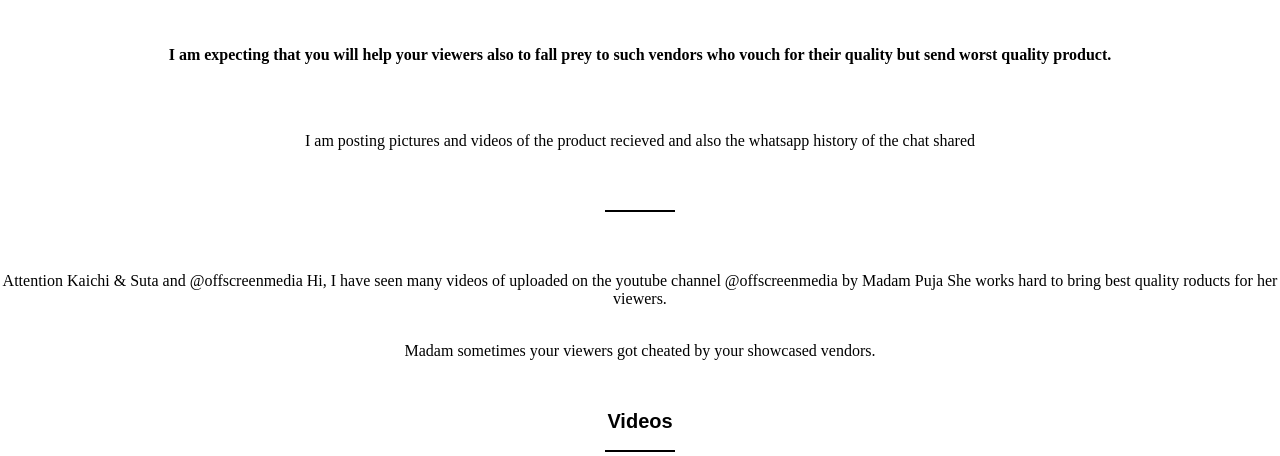
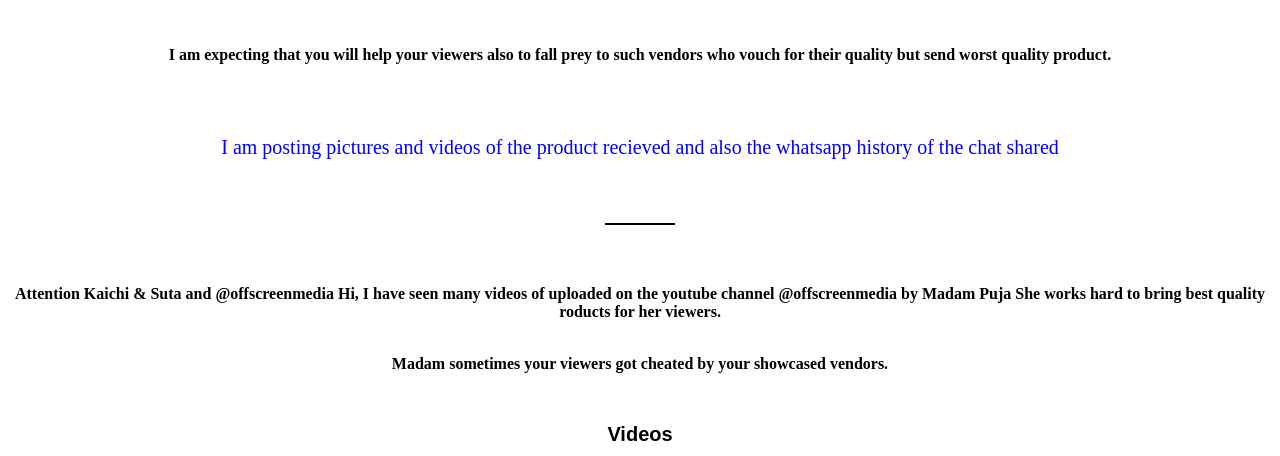
Before and after one commit to onlinecheatingvictims/offscreenmedia, a plain HTML site: page index.html in a window 1280 px wide. Shown: the part 860-1316 px from the top of the page. Drawn offline with Linux system fonts and the light colour scheme.

Commit message:
Add files via upload

```diff
--- a/index.html
+++ b/index.html
@@ -39,7 +39,7 @@
 
 			 <br>
 			 <br>
-			 <p>  I am posting pictures and videos of the product recieved and also the whatsapp history of the chat shared</p>
+			 <p style="color:blue; font-size:20px">  I am posting pictures and videos of the product recieved and also the whatsapp history of the chat shared</p>
 
 			<br>
 			<br>
@@ -52,13 +52,13 @@
 		<div class="line"></div>
 		<br>
 		<br>
-		<p> Attention Kaichi & Suta  and @offscreenmedia
+		<p> <b>Attention Kaichi & Suta  and @offscreenmedia
 
 			Hi, I have seen many videos of uploaded on the youtube channel @offscreenmedia by Madam Puja
-			She works hard to bring best quality roducts for her viewers.
+			She works hard to bring best quality roducts for her viewers.</b>
 
 			<br> <br>
-			<p>Madam sometimes your viewers got cheated by your showcased vendors. </p>
+			<p><b>Madam sometimes your viewers got cheated by your showcased vendors. </b></p>
 			<br>
 			</p>
 	</section>
```
